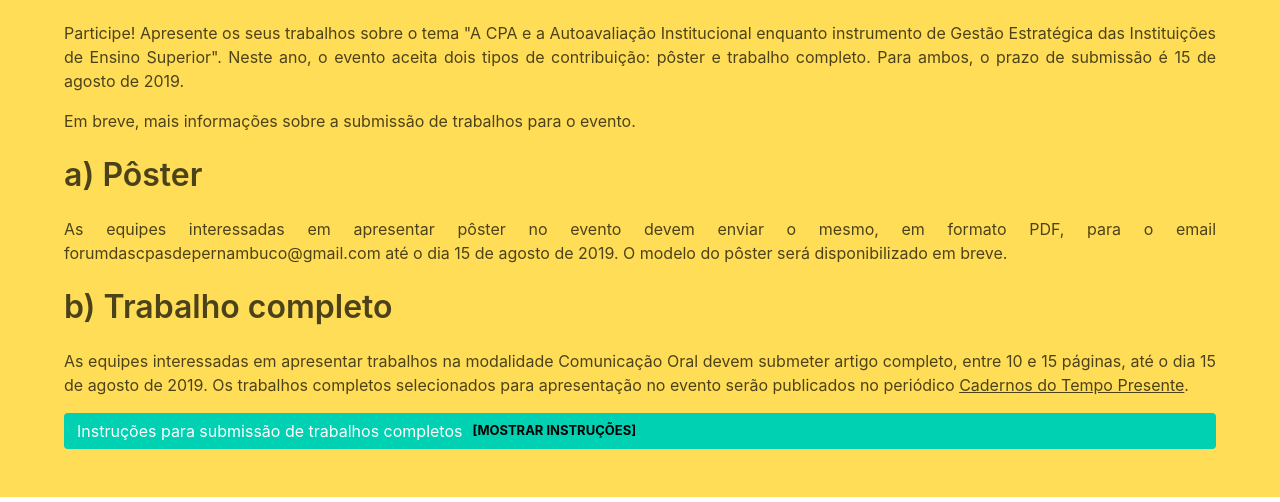
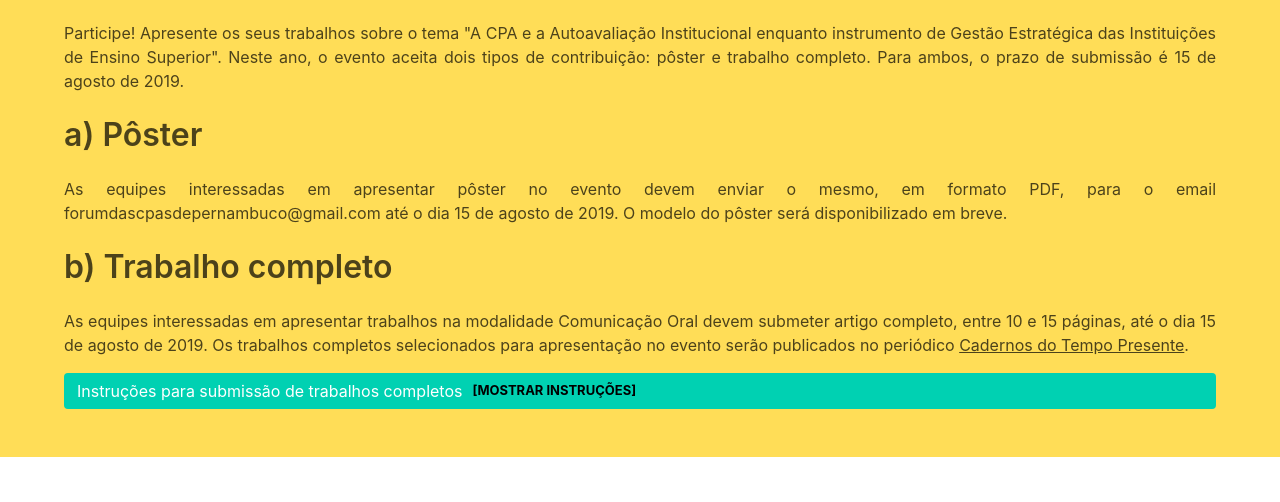
Before and after one commit to jhcp/5forumCPA-PE, a plain HTML site: page index.html in a window 1280 px wide. Shown: the part 1395-1897 px from the top of the page. Drawn offline with Linux system fonts and the light colour scheme.

Commit message:
Update index.html

```diff
--- a/index.html
+++ b/index.html
@@ -235,7 +235,6 @@
             <div class="content has-text-justified">
               <p>Participe! Apresente os seus trabalhos sobre o tema "A CPA e a Autoavaliação Institucional enquanto instrumento de Gestão Estratégica das Instituições de Ensino Superior". Neste ano, o evento aceita dois tipos de contribuição: pôster e trabalho completo. Para ambos, o prazo de submissão é 15 de agosto de 2019.</p>
 
-                <p>Em breve, mais informações sobre a submissão de trabalhos para o evento.</p>
             </div>
 
             <h3 class="title">
```
